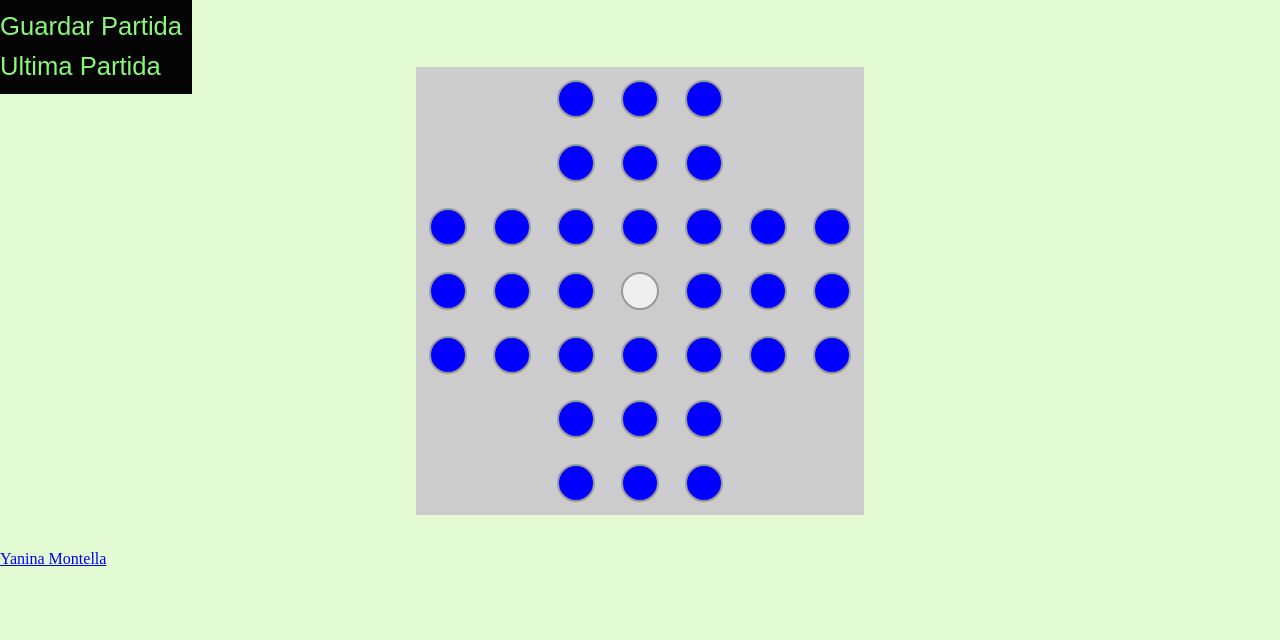
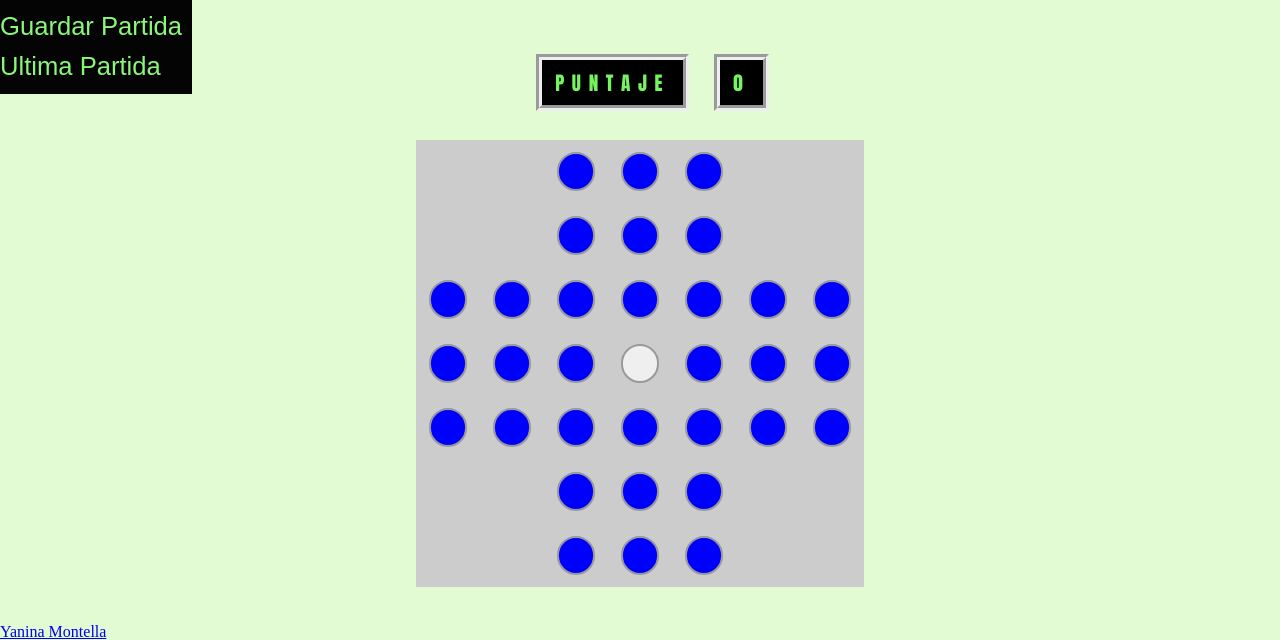
Before and after one commit to yaninamontella/lppa-final-exam, a plain HTML site: page index.html in a window 1280 px wide. Shown: the part 186-826 px from the top of the page. Before the commit the page ends 800 px from the top, so only its background shows below. Drawn offline with Linux system fonts and the light colour scheme.

Commit message:
add score

```diff
--- a/css/pegsolitaire.css
+++ b/css/pegsolitaire.css
@@ -4,6 +4,13 @@
   display: flex;
   flex-direction: row;
   height: 20vh;
+}
+
+.menu{
+  font-family:Arial, Helvetica, sans-serif;
+  width: 40vw;
+  height: 10vh;
+  font-size: 3vw;
 }
 
 .menu img{
@@ -26,9 +33,6 @@
 }
 
 .listmenu li h2 {
-  /*width: 30px;
-  line-height: 1.5;
-  letter-spacing: 1px;*/
   font-size: 2vw;
   width: 15vw;
   height: 5vh;
@@ -59,7 +63,7 @@ body{
   align-items: center;
   border-radius: 5px;
   padding: 1vw;
-  margin-top: 10vh;
+  margin-top: 2vh;
 }
 
 .board .mainrow{
@@ -93,12 +97,24 @@ body{
 .board button.suggestion{
   background-color: #FFce65;
 }
-.menu{
-  font-family:Arial, Helvetica, sans-serif;
-  width: 40vw;
-  height: 10vh;
-  font-size: 3vw;
 
+.score{
+  display:flex;
+  flex-direction: row;
+  justify-content: center;
+  margin-top: 10vh;
+}
+
+.score div{
+  margin-left: 2vw;
+  padding: 1vw;
+  border-style:groove;
+  border-width: 0.5vw;
+  background-color: #000000;
+  font-family: Impact, sans-serif;
+  letter-spacing: 0.6vw;
+  color:#76F361;
+  font-size: 1.5vw;
 }
 
 /******FOOTER******/
--- a/index.html
+++ b/index.html
@@ -27,6 +27,10 @@
       <h1 class="header-title">Peg Solitaire</h1>
     </div>
     <div class="main">
+      <div class="score">
+        <div class="score-label">PUNTAJE</div>
+        <div class="score-number" id="score-number">0</div>
+      </div>
       <div id="board" class="board"></div>
     </div>
     <div class="footer">
--- a/js/pegsolitaire.js
+++ b/js/pegsolitaire.js
@@ -113,6 +113,11 @@ var selectPeg=function(evt){
   }
 }
 
+var showScore= function(){
+  var newScore=document.getElementById('score-number')
+  newScore.innerHTML=score
+}
+
 var movePeg= function(evt){
   var id=evt.target.id
   var pos=getPositionFromId(id)
@@ -129,6 +134,8 @@ var movePeg= function(evt){
       board[newRow][newCol] = { value: 1 }
       selectedPeg={x:undefined, y:undefined}
       suggestions=[]
+      score++
+      showScore()
       init()
     }
   }
@@ -146,6 +153,7 @@ var resetBoard=function(evt){
       }
     }
   board[3][3] ={ value: 0 }
+  score=0
   init()
   }
 }
```
